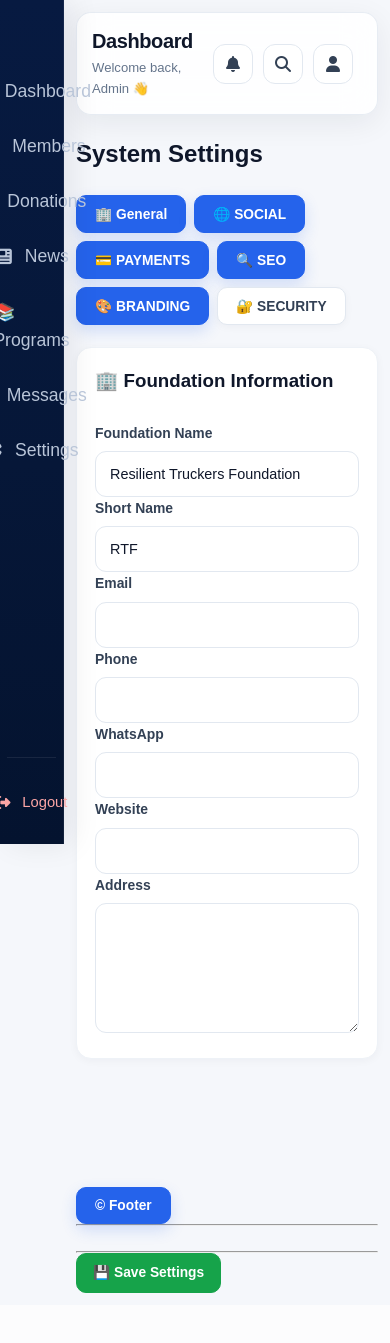
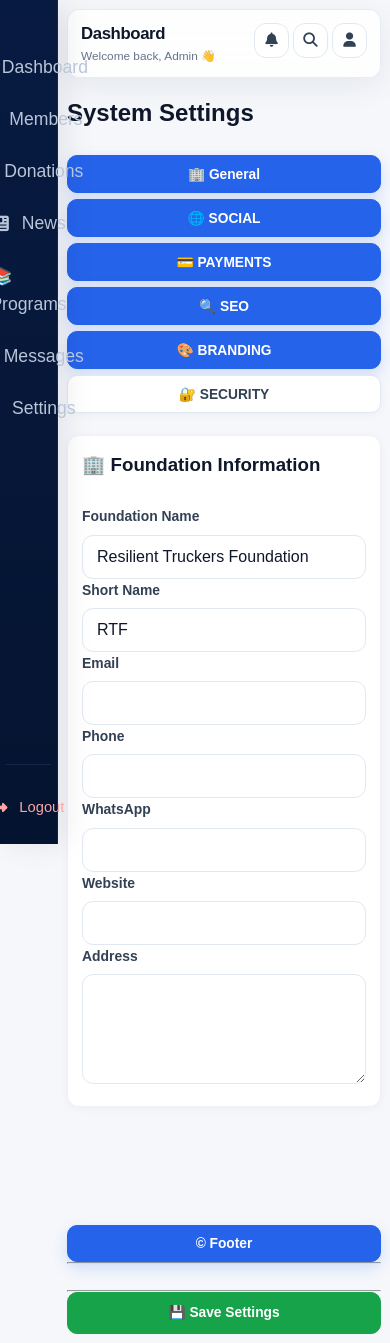
Before and after one commit to ibrahlens/resilient-truckers, a Flask app: page /admin/settings in a window 390 px wide. Before the commit the page ends 1293 px from the top, so only its background shows below. Run offline with Flask 3, Linux system fonts and the light colour scheme; the visitor is signed in with stand-in values (Sample User, id 1); data comes from the database, SQL or seed files in the repository.

Commit message:
Fix donations PostgreSQL query and improve admin mobile layout

```diff
--- a/static/css/admin.css
+++ b/static/css/admin.css
@@ -2024,230 +2024,346 @@ label{
 
 }
 
-
-/* =========================================================
-   RESPONSIVE — MOBILE
-========================================================= */
-
-@media(max-width:768px){
+/* =========================================================
+   RESPONSIVE — MOBILE ADMIN
+========================================================= */
+
+@media (max-width: 768px){
+
+    body{
+        overflow-x:hidden;
+    }
+
+    .sidebar{
+        width:64px;
+        padding:16px 7px;
+    }
+
+    .brand{
+        padding:0 0 15px;
+    }
+
+    .brand h2{
+        display:none;
+    }
+
+    .sidebar-logo{
+        width:44px;
+        height:44px;
+        border-radius:12px;
+        padding:4px;
+    }
+
+    .sidebar-menu{
+        margin-top:18px;
+        gap:4px;
+    }
+
+    .sidebar-menu a{
+        width:100%;
+        justify-content:center;
+        padding:11px 8px;
+        border-radius:10px;
+    }
+
+    .sidebar-menu a span{
+        display:none;
+    }
+
+    .sidebar-menu a.active::before{
+        left:-2px;
+    }
+
+    .sidebar-footer a{
+        justify-content:center;
+        padding:11px 8px;
+    }
+
+    .sidebar-footer a span{
+        display:none;
+    }
 
     .main-content{
-
+        margin-left:64px;
+        padding:12px;
+        width:calc(100% - 64px);
+        min-width:0;
+    }
+
+    .topbar{
+        width:100%;
+        padding:15px;
+        margin-bottom:16px;
+        border-radius:14px;
+        gap:12px;
+        align-items:flex-start;
+    }
+
+    .topbar h2{
+        font-size:1.15rem;
+    }
+
+    .topbar p{
+        font-size:.78rem;
+        line-height:1.4;
+    }
+
+    .topbar-actions{
+        flex-shrink:0;
+        gap:6px;
+    }
+
+    .icon-btn{
+        width:38px;
+        height:38px;
+    }
+
+    .dashboard{
+        padding:0;
+    }
+
+    .stats-grid{
+        grid-template-columns:1fr;
+        gap:12px;
+    }
+
+    .stat-card{
+        padding:18px;
+        border-radius:14px;
+    }
+
+    .stat-card h1{
+        font-size:1.8rem;
+    }
+
+    .stat-card h2{
+        font-size:1.4rem;
+    }
+
+    .dashboard-card{
         padding:16px;
-
+        margin-bottom:16px;
+        border-radius:14px;
+    }
+
+    .card-header{
+        flex-direction:column;
+        align-items:flex-start;
+        gap:10px;
+        margin-bottom:16px;
+    }
+
+    .page-header{
+        flex-direction:column;
+        align-items:flex-start;
+        gap:12px;
+        margin-bottom:18px;
+    }
+
+    .page-header h2{
+        font-size:1.35rem;
+    }
+
+    .section-header{
+        flex-direction:column;
+        align-items:flex-start;
+        gap:12px;
+    }
+
+    .analytics-grid,
+    .status-grid{
+        grid-template-columns:1fr;
+        gap:12px;
+    }
+
+    .analytics-card{
+        padding:16px;
+    }
+
+    .analytics-card h2{
+        font-size:1.3rem;
+    }
+
+    .status-card{
+        padding:18px;
+    }
+
+    .action-buttons{
+        width:100%;
+        display:grid;
+        grid-template-columns:1fr;
+        gap:8px;
+    }
+
+    .action-buttons .btn{
+        width:100%;
+    }
+
+    .btn{
+        min-height:42px;
+        width:100%;
+    }
+
+    /* Prevent tables from breaking the page */
+
+    .table-responsive{
+        width:100%;
+        overflow-x:auto;
+        display:block;
+        border-radius:10px;
+    }
+
+    .message-table{
+        min-width:700px;
+    }
+
+    /* Charts */
+
+    .dashboard-card canvas,
+    #monthlyChart{
+        max-width:100% !important;
+        height:280px !important;
+    }
+
+    /* Forms */
+
+    .form-control{
+        min-height:44px;
+        font-size:16px;
+    }
+
+    textarea.form-control{
+        min-height:110px;
+    }
+
+    /* Donation/detail pages */
+
+    .admin-page{
+        width:100%;
+        min-width:0;
+    }
+
+    .admin-page .dashboard-card{
+        overflow:hidden;
+    }
+
+}
+
+
+/* =========================================================
+   RESPONSIVE — SMALL PHONES
+========================================================= */
+
+@media (max-width: 480px){
+
+    .sidebar{
+        width:58px;
+        padding:13px 6px;
+    }
+
+    .sidebar-logo{
+        width:40px;
+        height:40px;
+        border-radius:11px;
+    }
+
+    .sidebar-menu{
+        margin-top:15px;
+    }
+
+    .sidebar-menu a{
+        padding:10px 6px;
+    }
+
+    .main-content{
+        margin-left:58px;
+        width:calc(100% - 58px);
+        padding:9px;
     }
 
     .topbar{
-
-        padding:17px;
-
-        border-radius:15px;
-
-        margin-bottom:20px;
-
+        padding:13px;
+        border-radius:12px;
     }
 
     .topbar h2{
-
+        font-size:1.05rem;
+    }
+
+    .topbar p{
+        font-size:.74rem;
+    }
+
+    .topbar-actions{
+        gap:4px;
+    }
+
+    .icon-btn{
+        width:35px;
+        height:35px;
+        font-size:.9rem;
+    }
+
+    .stat-card{
+        padding:16px;
+    }
+
+    .stat-card h1{
+        font-size:1.65rem;
+    }
+
+    .stat-card h2{
+        font-size:1.3rem;
+    }
+
+    .dashboard-card{
+        padding:14px;
+        border-radius:12px;
+    }
+
+    .page-header h2{
         font-size:1.25rem;
-
-    }
-
-    .topbar p{
-
-        font-size:.82rem;
-
-    }
-
-    .dashboard{
-
-        padding:0;
-
-    }
-
-    .stats-grid{
-
-        grid-template-columns:1fr;
-
-        gap:15px;
-
-    }
-
-    .stat-card{
-
-        padding:20px;
-
-    }
-
-    .stat-card h1{
-
-        font-size:2rem;
-
-    }
-
-    .dashboard-card{
-
-        padding:18px;
-
-        border-radius:15px;
-
-    }
-
-    .card-header{
-
-        flex-direction:column;
-
-        align-items:flex-start;
-
-    }
-
-    .page-header{
-
-        flex-direction:column;
-
-        align-items:flex-start;
-
-        gap:15px;
-
-    }
-
-    .page-header h2{
-
+    }
+
+    .analytics-card{
+        padding:14px;
+    }
+
+    .analytics-icon{
+        width:46px;
+        height:46px;
+        border-radius:11px;
+        font-size:1.05rem;
+    }
+
+    .status-card{
+        padding:16px;
+    }
+
+    .status-card h2{
         font-size:1.45rem;
-
-    }
-
-    .section-header{
-
-        flex-direction:column;
-
-        align-items:flex-start;
-
-    }
-
-    .analytics-grid{
-
-        grid-template-columns:1fr;
-
-    }
-
-    .status-grid{
-
-        grid-template-columns:1fr;
-
-    }
-
-    .analytics-card{
-
-        padding:18px;
-
-    }
-
-    .analytics-card h2{
-
-        font-size:1.4rem;
-
-    }
-
-    .status-card h2{
-
-        font-size:1.65rem;
-
-    }
-
-    .action-buttons{
-
+    }
+
+    .settings-tabs{
+        gap:6px;
+    }
+
+    .tab-btn{
         width:100%;
-
-    }
-
-    .action-buttons .btn{
-
-        flex:1;
-
-    }
-
-    .btn{
-
-        min-height:40px;
-
-    }
-
-}
-
-
-/* =========================================================
-   RESPONSIVE — SMALL PHONES
-========================================================= */
-
-@media(max-width:520px){
-
-    .sidebar{
-
-        width:64px;
-
-        padding:16px 7px;
-
-    }
-
-    .sidebar-logo{
-
-        width:44px;
-
-        height:44px;
-
-    }
-
-    .sidebar-menu a{
-
-        padding:11px;
-
-    }
-
-    .main-content{
-
-        margin-left:64px;
-
-        padding:12px;
-
-    }
-
-    .topbar{
-
-        padding:15px;
-
-    }
-
-    .topbar-actions{
-
-        width:100%;
-
-    }
-
-    .icon-btn{
-
-        width:40px;
-
-        height:40px;
-
+        text-align:center;
     }
 
     .login-card{
-
-        padding:28px 22px;
-
-    }
-
-    .message-table th,
-    .message-table td{
-
-        padding:12px;
-
-    }
-
-}
-
-
+        width:calc(100% - 20px);
+        padding:24px 18px;
+    }
+
+    .dashboard-card canvas,
+    #monthlyChart{
+        height:240px !important;
+    }
+
+}
 /* =========================================================
    UTILITY CLASSES
 ========================================================= */
```
